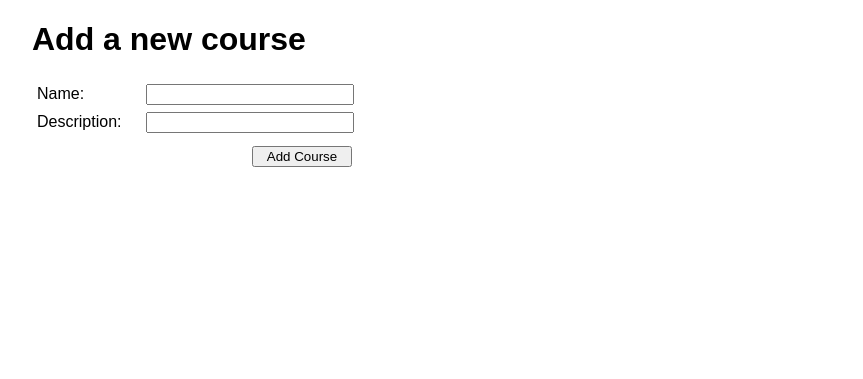
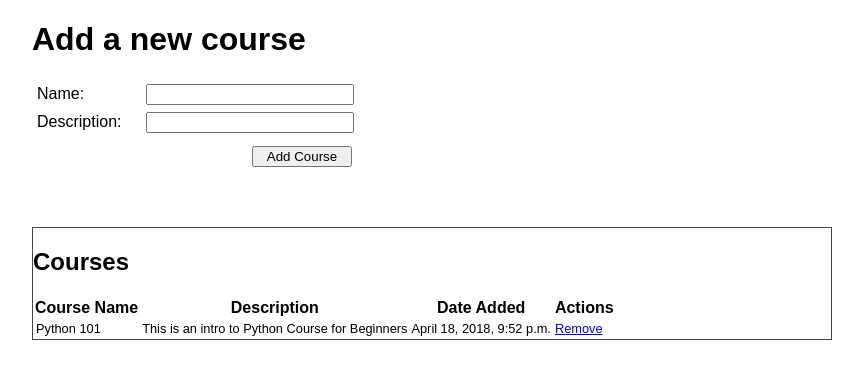
Before and after one commit to timcoville/courses, a Django app: template apps/manage_courses/templates/manage_courses/index.html in a window 1280 px wide. Shown: the top 379 px of the page, without its empty margins (208-1071 px from the left). Run offline with Django 3.2, Linux system fonts and the light colour scheme; the template is opened without the code that fills it: values that come from a table or form of the project are taken from there, others are empty; data comes from the database, SQL or seed files in the repository; both versions use the stored data as it was after the commit; parts of the project's set-up code (start-up, migrations or seed data) failed here and were passed over.

Commit message:
Added Models, Add New Course Function, and syntax for displaying course on index.html

```diff
--- a/apps/manage_courses/models.py
+++ b/apps/manage_courses/models.py
@@ -2,4 +2,20 @@ from __future__ import unicode_literals
 
 from django.db import models
 
-# Create your models here.
+class CourseManager(models.Manager):
+    def basic_validator(self, postData):
+        errors = {}
+        if len(postData['name']) < 5:
+            errors["name"] = "Course Name should be more than 5 characters"
+        if len(postData['desc']) < 15:
+            errors["desc"] = "Course Description should be more than 15 characters"
+        return errors
+
+
+class Course(models.Model):
+    name = models.CharField(max_length=255)
+    desc = models.CharField(max_length=255)
+    created_at = models.DateTimeField(auto_now_add=True)
+    updated_at = models.DateTimeField(auto_now=True)
+
+    objects =  CourseManager()
--- a/apps/manage_courses/static/manage_courses/style.css
+++ b/apps/manage_courses/static/manage_courses/style.css
@@ -6,6 +6,7 @@
 
 #create {
     width: 400px;
+
 }
 
 .input {
@@ -21,6 +22,25 @@ input {
 
 input:last-child {
     width: 100px;
-    float: right;
-    margin: 10px 80px 0 0;
+    margin: 10px 220px;
 }
+
+#catalog {
+    margin: 50px 0;
+    border: 1px solid #474747;
+
+}
+
+#catalog th td {
+    padding: 0 40px;
+    text-align: left;
+}
+
+#catalog th:first-child {
+    padding-left: 0px;
+}
+
+.small {
+    font-size: .8em;
+    text-align: left;
+}
--- a/apps/manage_courses/templates/manage_courses/index.html
+++ b/apps/manage_courses/templates/manage_courses/index.html
@@ -13,11 +13,31 @@
         <div id="create">
             <h1>Add a new course</h1>
             <form action="/create" method="POST">
+            {% csrf_token %}
             <span class="input">Name:</span> <input type="text" name="name"> <br>
             <span class="input">Description:</span> <input type="text" name="desc"> <br>
             <input type="submit" value="Add Course">
             </form>
         </div>
+        <div id="catalog">
+            <h2>Courses</h2>
+            <table>
+                <tr>
+                    <th>Course Name</th>
+                    <th>Description</th>
+                    <th>Date Added</th>
+                    <th>Actions</th>
+                </tr>
+                {% for course in courses %}
+                <tr>
+                    <td class="small">{{course.name}}</td>
+                    <td class="small">{{course.desc}}</td>
+                    <td class="small">{{course.created_at}}</td>
+                    <td class="small"><a href="/remove/{{course.id}}">Remove</a></td>
+                </tr>
+                {% endfor %}
+            </table>
+        </div>
     </div>
 </body>
 </html>
```
Also changed, not shown: apps/manage_courses/views.py (+14 -4 lines), apps/manage_courses/migrations/0001_initial.py (added), db.sqlite3, 3 other files.
